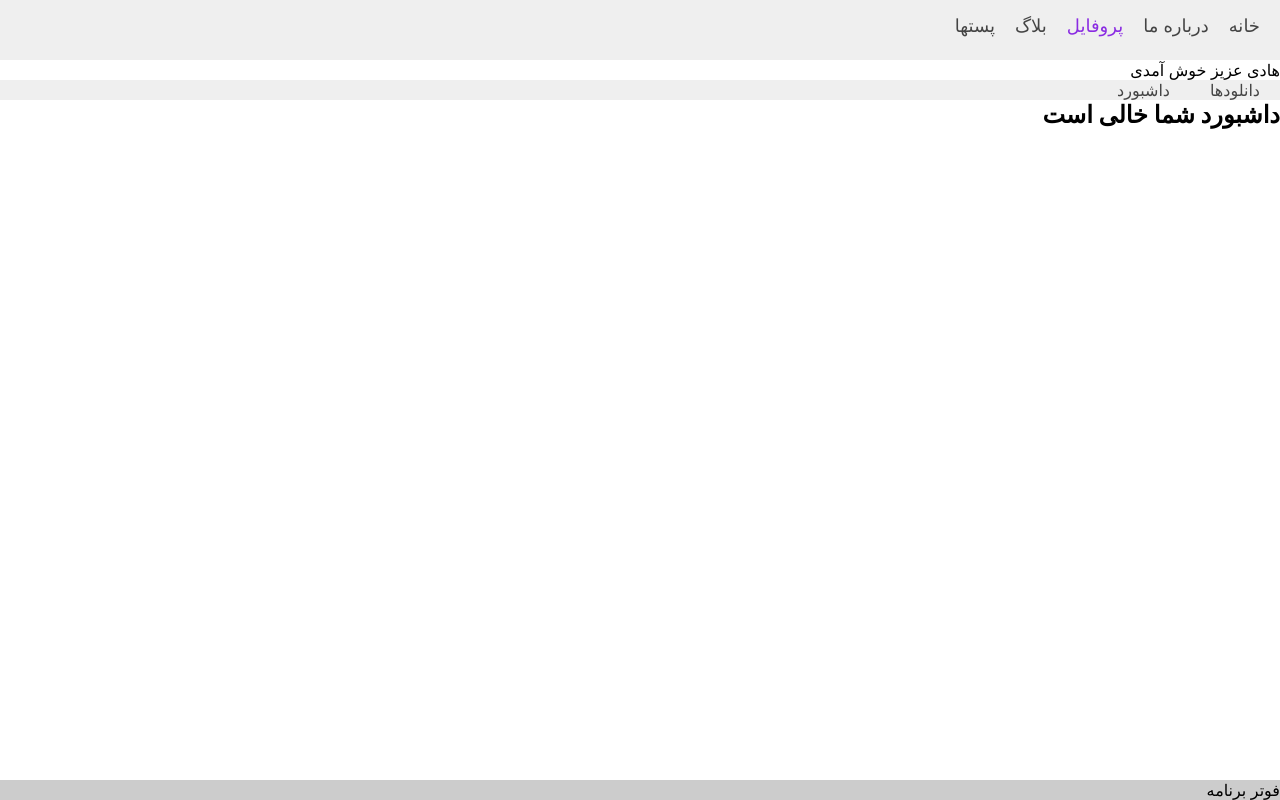
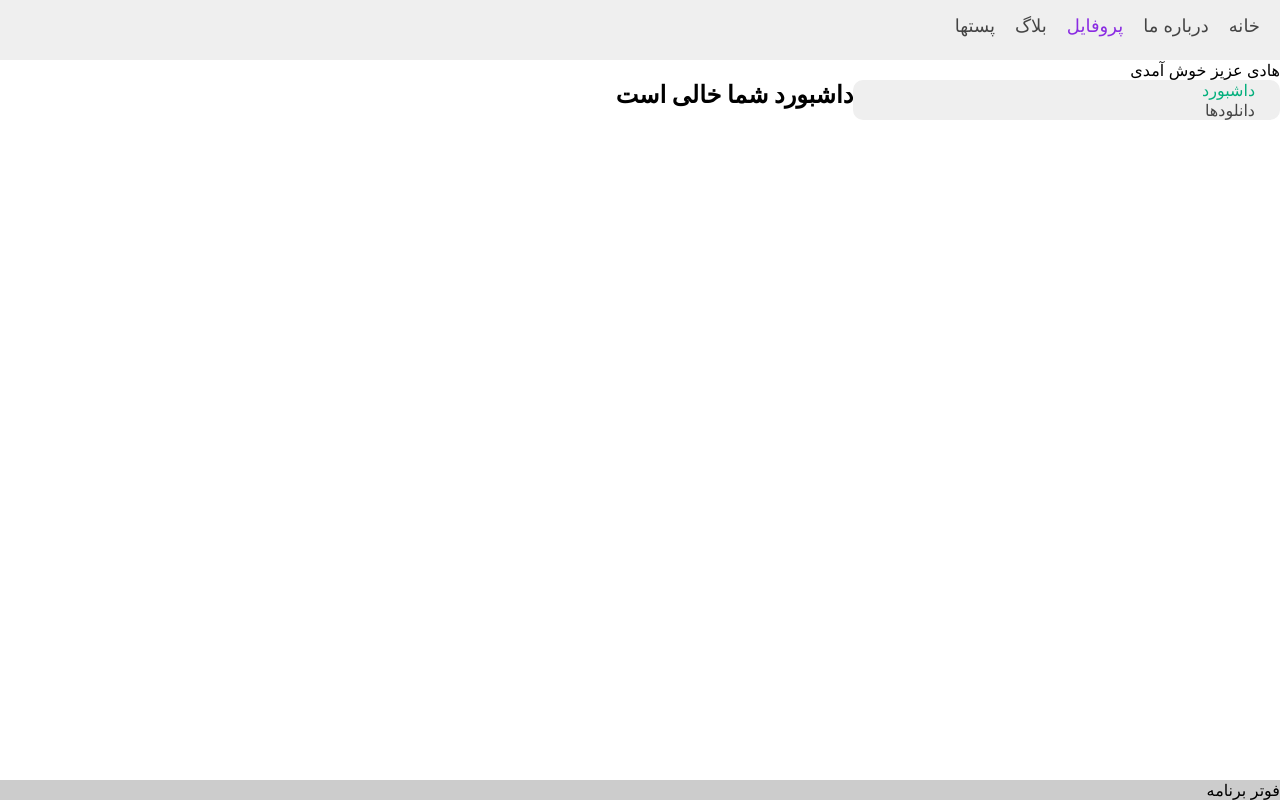
Before and after one commit to Hadi-bakhshi/spa-react, a React (Create React App) app: page /profile/dashboard in a window 1280 px wide. Built offline with nearby package versions, Linux system fonts and the light colour scheme.

Commit message:
styles got better"

```diff
--- a/src/App.css
+++ b/src/App.css
@@ -1,12 +1,20 @@
-.aside {
-
+.sidebarAside{
   background-color: #efefef;
-  display: flex;
-  flex-direction: row;
-  align-items: center;
-  justify-content: right;
-  color: aqua;
+  flex: 1;
+  border-radius: 10px;
 }
 .aside a {
-  margin: 20px;
+  margin: 25px;
 }
+.sidebarContainer{
+  display: flex;
+}
+.dashboardContainer{
+  flex: 2;
+}
+.downloadContainer{
+  flex: 2;
+}
+.activeTab{
+  color: rgb(3, 175, 124);
+}
--- a/src/Components/Dashboard/Dashboard.jsx
+++ b/src/Components/Dashboard/Dashboard.jsx
@@ -1,3 +1,7 @@
 export const Dashboard = () => {
-  return <h2>داشبورد شما خالی است</h2>;
+  return (
+    <div className="dashboardContainer">
+      <h2>داشبورد شما خالی است</h2>
+    </div>
+  );
 };
--- a/src/Components/Download/Downloads.jsx
+++ b/src/Components/Download/Downloads.jsx
@@ -1,3 +1,7 @@
 export const Downloads = () => {
-  return <h2>فایلی برای دانلود موجود نمی باشد</h2>;
+  return (
+    <div className="downloadContainer">
+      <h2>فایلی برای دانلود موجود نمی باشد</h2>
+    </div>
+  );
 };
--- a/src/Components/Sidebar/Sidebar.jsx
+++ b/src/Components/Sidebar/Sidebar.jsx
@@ -1,14 +1,14 @@
-import { Link } from "react-router-dom";
+import { NavLink } from "react-router-dom";
 
 const Sidebar = () => {
   return (
-    <aside>
+    <aside className="sidebarAside">
       <ul className="aside">
         <li>
-          <Link to="/profile/dashboard">داشبورد</Link>
+          <NavLink to="/profile/dashboard" activeClassName="activeTab">داشبورد</NavLink>
         </li>
         <li>
-          <Link to="/profile/downloads">دانلودها</Link>
+          <NavLink to="/profile/downloads" activeClassName="activeTab">دانلودها</NavLink>
         </li>
       </ul>
     </aside>
--- a/src/pages/Profile.js
+++ b/src/pages/Profile.js
@@ -5,12 +5,14 @@ import { Downloads } from "../Components/Download/Downloads";
 
 const Profile = () => {
   return (
-    <>
+    <div>
       <p>هادی عزیز خوش آمدی </p>
-      <Sidebar />
-      <Route path="/profile/dashboard" component={Dashboard} />
-      <Route path="/profile/downloads" component={Downloads}/>
-    </>
+      <div className="sidebarContainer">
+        <Route path="/profile/dashboard" component={Dashboard} />
+        <Route path="/profile/downloads" component={Downloads} />
+        <Sidebar />
+      </div>
+    </div>
   );
 };
 
```
